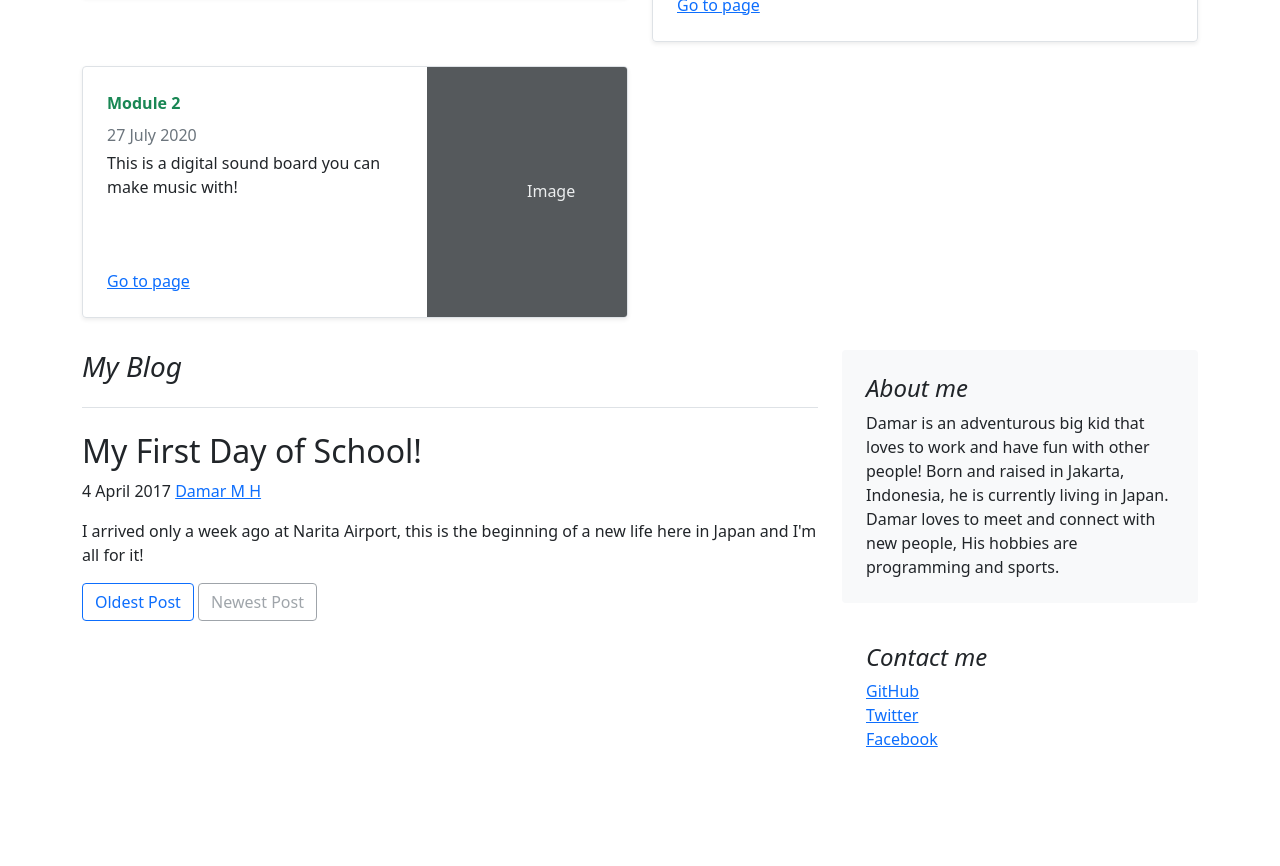
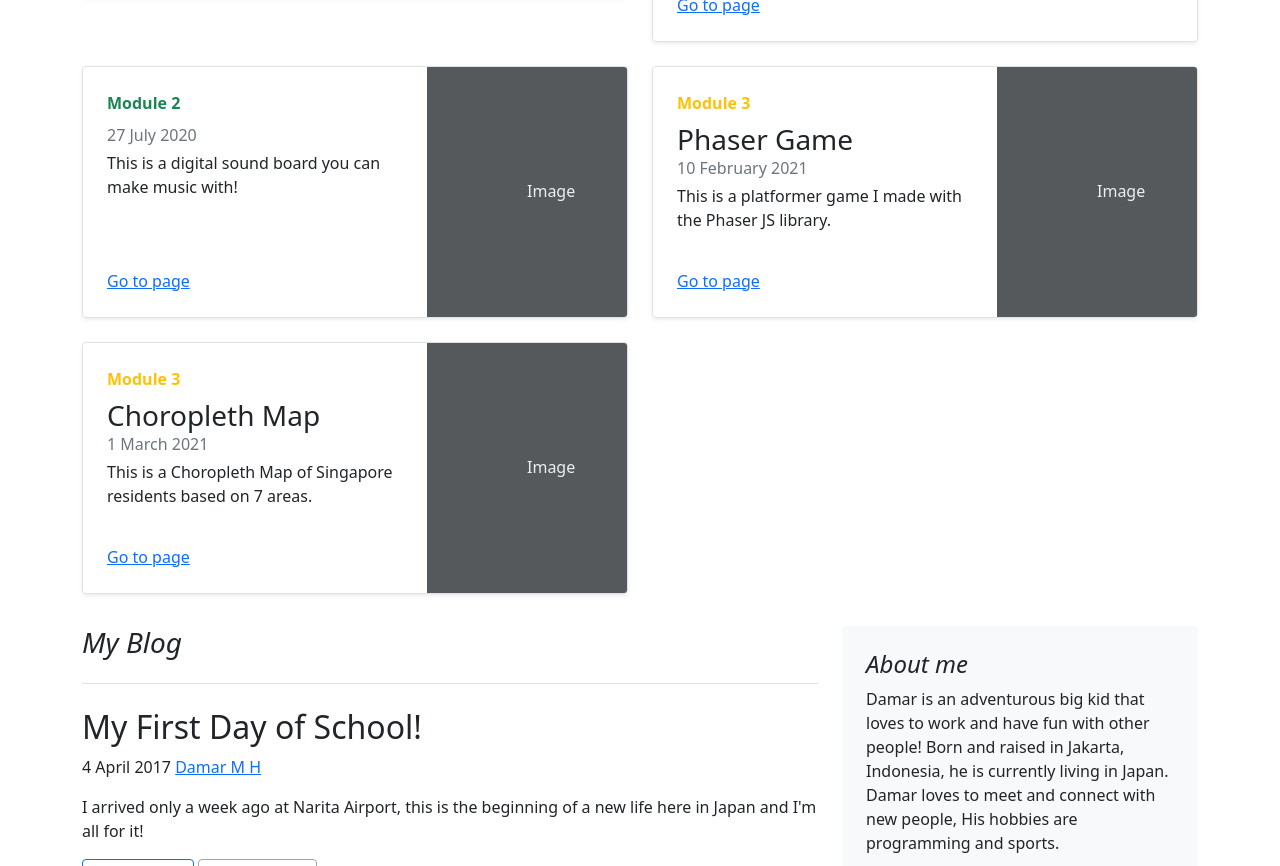
Before and after one commit to damar-sk/mybootstrapsite, a plain HTML site: page index.html in a window 1280 px wide. Shown: the part 1049-1915 px from the top of the page. Before the commit the page ends 1840 px from the top, so only its background shows below. Drawn offline with nearby package versions, Linux system fonts and the light colour scheme.

Commit message:
Added Module 3 contents in Main content

```diff
--- a/index.html
+++ b/index.html
@@ -93,6 +93,34 @@
           </div>
         </div>
       </div>
+      <div class="col-md-6">
+        <div class="row g-0 border rounded overflow-hidden flex-md-row mb-4 shadow-sm h-md-250 position-relative">
+          <div class="col p-4 d-flex flex-column position-static">
+            <strong class="d-inline-block mb-2 text-warning">Module 3</strong>
+            <h3 class="mb-0">Phaser Game</h3>
+            <div class="mb-1 text-muted">10 February 2021</div>
+            <p class="mb-auto">This is a platformer game I made with the Phaser JS library.</p>
+            <a href="#" class="stretched-link">Go to page</a>
+          </div>
+          <div class="col-auto d-none d-lg-block">
+            <svg class="bd-placeholder-img" width="200" height="250" xmlns="http://www.w3.org/2000/svg" role="img" aria-label="Placeholder: Image" preserveAspectRatio="xMidYMid slice" focusable="false"><title>Placeholder</title><rect width="100%" height="100%" fill="#55595c"></rect><text x="50%" y="50%" fill="#eceeef" dy=".3em">Image</text></svg>
+          </div>
+        </div>
+      </div>
+      <div class="col-md-6">
+        <div class="row g-0 border rounded overflow-hidden flex-md-row mb-4 shadow-sm h-md-250 position-relative">
+          <div class="col p-4 d-flex flex-column position-static">
+            <strong class="d-inline-block mb-2 text-warning">Module 3</strong>
+            <h3 class="mb-0">Choropleth Map</h3>
+            <div class="mb-1 text-muted">1 March 2021</div>
+            <p class="mb-auto">This is a Choropleth Map of Singapore residents based on 7 areas.</p>
+            <a href="#" class="stretched-link">Go to page</a>
+          </div>
+          <div class="col-auto d-none d-lg-block">
+            <svg class="bd-placeholder-img" width="200" height="250" xmlns="http://www.w3.org/2000/svg" role="img" aria-label="Placeholder: Image" preserveAspectRatio="xMidYMid slice" focusable="false"><title>Placeholder</title><rect width="100%" height="100%" fill="#55595c"></rect><text x="50%" y="50%" fill="#eceeef" dy=".3em">Image</text></svg>
+          </div>
+        </div>
+      </div>
     </div>
 
     <div class="row">
```
